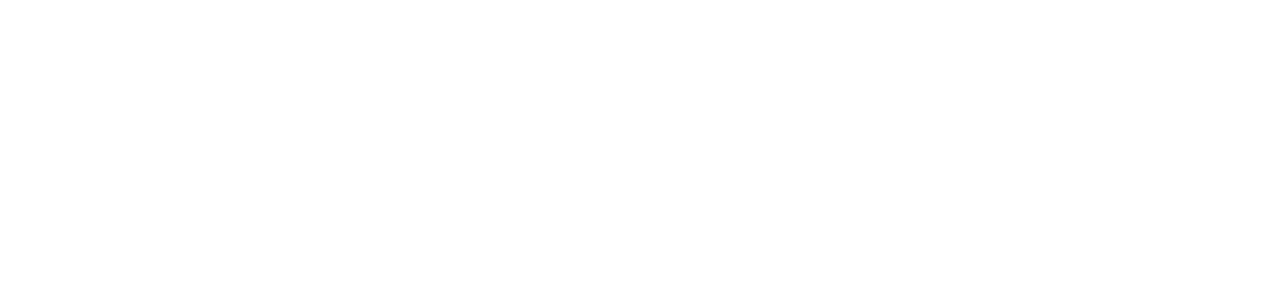
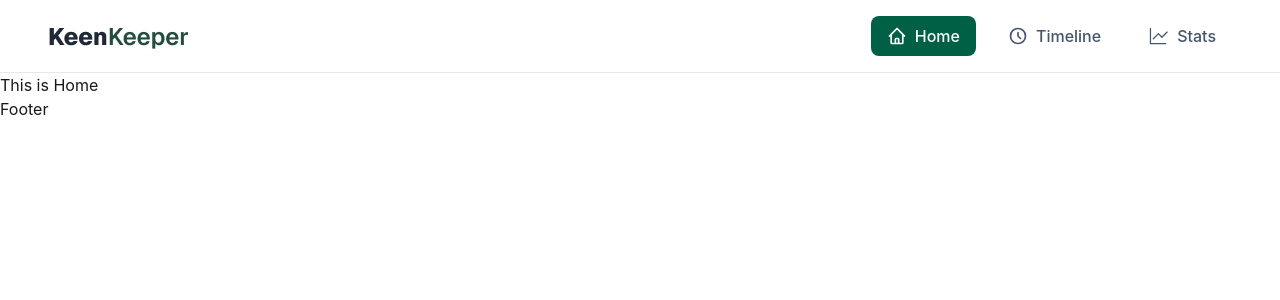
Before and after one commit to ArifKhanEver/KinKeeper, a React (Vite) app: page / in a window 1280 px wide. Shown: the top 300 px of the page. Built offline with nearby package versions, Linux system fonts and the light colour scheme.

Commit message:
Pages are created and Navbar has been added

```diff
--- a/package.json
+++ b/package.json
@@ -15,6 +15,7 @@
     "react": "^19.2.4",
     "react-dom": "^19.2.4",
     "react-icons": "^5.6.0",
+    "react-router": "^7.14.1",
     "recharts": "^3.8.1",
     "tailwindcss": "^4.2.2"
   },
--- /dev/null
+++ b/src/Footer/Footer.jsx
@@ -0,0 +1,11 @@
+import React from 'react';
+
+const Footer = () => {
+    return (
+        <div>
+            Footer
+        </div>
+    );
+};
+
+export default Footer;
--- /dev/null
+++ b/src/MainLayout/MainLayout.jsx
@@ -0,0 +1,16 @@
+import React from 'react';
+import Navbar from '../Navbar/Navbar';
+import { Outlet } from 'react-router';
+import Footer from '../Footer/Footer';
+
+const MainLayout = () => {
+    return (
+        <div>
+            <Navbar></Navbar>
+            <Outlet></Outlet>
+            <Footer></Footer>
+        </div>
+    );
+};
+
+export default MainLayout;
--- /dev/null
+++ b/src/Navbar/Navbar.jsx
@@ -0,0 +1,51 @@
+import { NavLink } from "react-router";
+import { HiOutlineHome, HiOutlineClock } from "react-icons/hi";
+import { GoGraph } from "react-icons/go";
+import logo from '../assets/logo.png'
+
+const Navbar = () => {
+  return (
+    <div className="border-b border-gray-200">
+        <nav className="container mx-auto flex items-center justify-between px-12 py-4 bg-white ">
+            <div className="text-xl font-bold text-slate-800">
+                <img src={logo} alt="KeenKeeper" />
+            </div>
+
+            <div className="flex items-center gap-4">
+                <NavLink to="/" className=
+                {
+                    ({ isActive }) =>
+                    `flex items-center gap-2 px-4 py-2 rounded-lg font-medium transition-all ${
+                    isActive ? "bg-emerald-800 text-white" : "text-slate-600 hover:bg-emerald-50"
+                    }`
+                }>
+                    <HiOutlineHome className="text-xl" />
+                    <span>Home</span>
+                </NavLink>
+
+                <NavLink to="/timeline" className={
+                    ({ isActive }) =>
+                    `flex items-center gap-2 px-4 py-2 rounded-lg font-medium transition-all ${
+                    isActive ? "bg-emerald-800 text-white" : "text-slate-600 hover:bg-emerald-50"
+                    }`
+                }>
+                    <HiOutlineClock className="text-xl" />
+                    <span>Timeline</span>
+                </NavLink>
+
+                <NavLink to="/stats" className={
+                    ({ isActive }) =>
+                    `flex items-center gap-2 px-4 py-2 rounded-lg font-medium transition-all ${
+                    isActive ? "bg-emerald-800 text-white" : "text-slate-600 hover:bg-emerald-50"
+                    }`
+                }>
+                    <GoGraph className="text-xl" />
+                    <span>Stats</span>
+                </NavLink>
+            </div>
+        </nav>
+    </div>
+  );
+};
+
+export default Navbar;
--- /dev/null
+++ b/src/Pages/ErrorPage.jsx
@@ -0,0 +1,52 @@
+import React from 'react';
+import { useNavigate } from 'react-router';
+
+const ErrorPage = () => {
+    const navigate = useNavigate();
+
+    return (
+        <div className="flex flex-col items-center justify-center min-h-screen bg-white px-6">
+            {/* Minimalist Graphic Area */}
+            <div className="relative">
+                <h1 className="text-[12rem] font-black text-gray-300 leading-none select-none">
+                    404
+                </h1>
+                <p className="absolute top-1/2 left-1/2 -translate-x-1/2 -translate-y-1/2 text-2xl font-bold text-gray-800 whitespace-nowrap">
+                    Oops! Page not found
+                </p>
+            </div>
+
+            {/* Message Area */}
+            <div className="text-center mt-4">
+                <p className="text-gray-500 max-w-xl mx-auto mb-10">
+                    The page you are looking for might have been removed,
+                    had its name changed, or is temporarily unavailable.
+                </p>
+
+                {/* Action Buttons */}
+                <div className="flex flex-col sm:flex-row items-center justify-center gap-4">
+                    <button
+                        onClick={() => navigate('/')}
+                        className="w-full sm:w-auto px-8 py-3 bg-gray-800 text-white text-sm font-bold uppercase tracking-widest rounded-full hover:bg-gray-800 transition-all duration-300 cursor-pointer"
+                    >
+                        Go to Homepage
+                    </button>
+
+                    <button
+                        onClick={() => navigate(-1)}
+                        className="w-full sm:w-auto px-8 py-3 border border-gray-500 text-gray-600 text-sm font-bold uppercase tracking-widest rounded-full hover:bg-gray-50 transition-all duration-300 cursor-pointer"
+                    >
+                        Go Back
+                    </button>
+                </div>
+            </div>
+
+            {/* Decorative Element */}
+            <div className="fixed bottom-10 text-gray-300 text-xs tracking-widest uppercase">
+                &copy; {new Date().getFullYear()} KinKeeper™
+            </div>
+        </div>
+    );
+};
+
+export default ErrorPage;
--- /dev/null
+++ b/src/Pages/FriendsDetails.jsx
@@ -0,0 +1,11 @@
+import React from 'react';
+
+const FriendsDetails = () => {
+    return (
+        <div>
+            This is Friends Details Page.
+        </div>
+    );
+};
+
+export default FriendsDetails;
--- /dev/null
+++ b/src/Pages/HomePage.jsx
@@ -0,0 +1,11 @@
+import React from 'react';
+
+const HomePage = () => {
+    return (
+        <div>
+            This is Home
+        </div>
+    );
+};
+
+export default HomePage;
--- /dev/null
+++ b/src/Pages/Stats.jsx
@@ -0,0 +1,11 @@
+import React from 'react';
+
+const Stats = () => {
+    return (
+        <div>
+            This is Stats.
+        </div>
+    );
+};
+
+export default Stats;
--- /dev/null
+++ b/src/Pages/TimeLine.jsx
@@ -0,0 +1,11 @@
+import React from 'react';
+
+const TimeLine = () => {
+    return (
+        <div>
+            This is TimeLine.
+        </div>
+    );
+};
+
+export default TimeLine;
--- /dev/null
+++ b/src/Router/Router.jsx
@@ -0,0 +1,34 @@
+import React from 'react';
+import { createBrowserRouter } from 'react-router';
+import MainLayout from '../MainLayout/MainLayout';
+import HomePage from '../Pages/HomePage';
+import TimeLine from '../Pages/TimeLine';
+import Stats from '../Pages/Stats';
+import FriendsDetails from '../Pages/FriendsDetails';
+import ErrorPage from '../Pages/ErrorPage';
+
+export const router = createBrowserRouter([
+    {
+        path:'/',
+        Component: MainLayout,
+        children: [
+            {
+                index: true,
+                Component: HomePage
+            },
+            {
+                path:'/timeline',
+                element: <TimeLine></TimeLine>
+            },
+            {
+                path:'/stats',
+                element: <Stats></Stats>
+            },
+            {
+                path:'/friend/:Id',
+                element: <FriendsDetails></FriendsDetails>
+            }
+        ],
+        errorElement:<ErrorPage></ErrorPage>
+    }
+])
--- a/src/main.jsx
+++ b/src/main.jsx
@@ -1,8 +1,11 @@
 import { StrictMode } from 'react'
 import { createRoot } from 'react-dom/client'
 import './index.css'
+import { RouterProvider } from 'react-router'
+import { router } from './Router/Router'
 
 createRoot(document.getElementById('root')).render(
   <StrictMode>
+    <RouterProvider router={router}></RouterProvider>
   </StrictMode>,
 )
```
Also changed, not shown: 1 other file (tests, documents, lock files or other folders).
